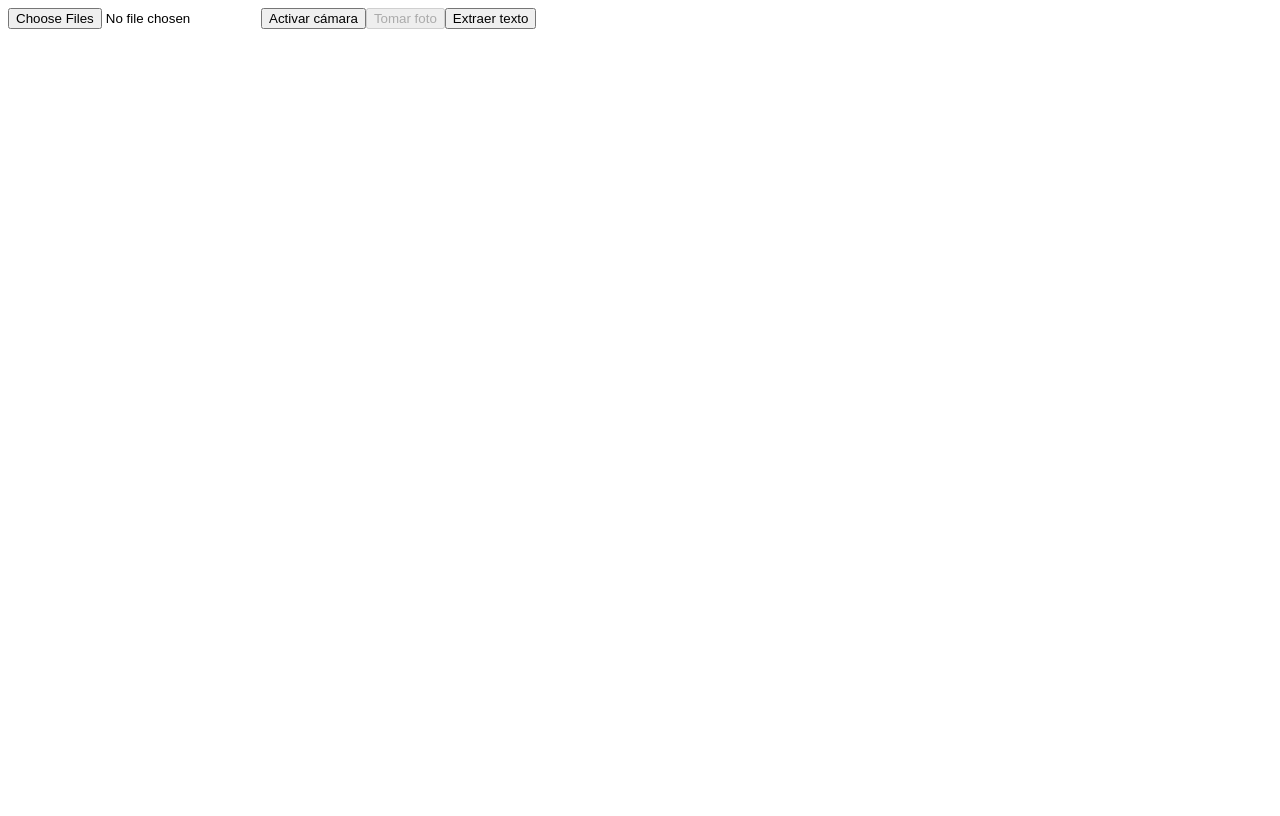
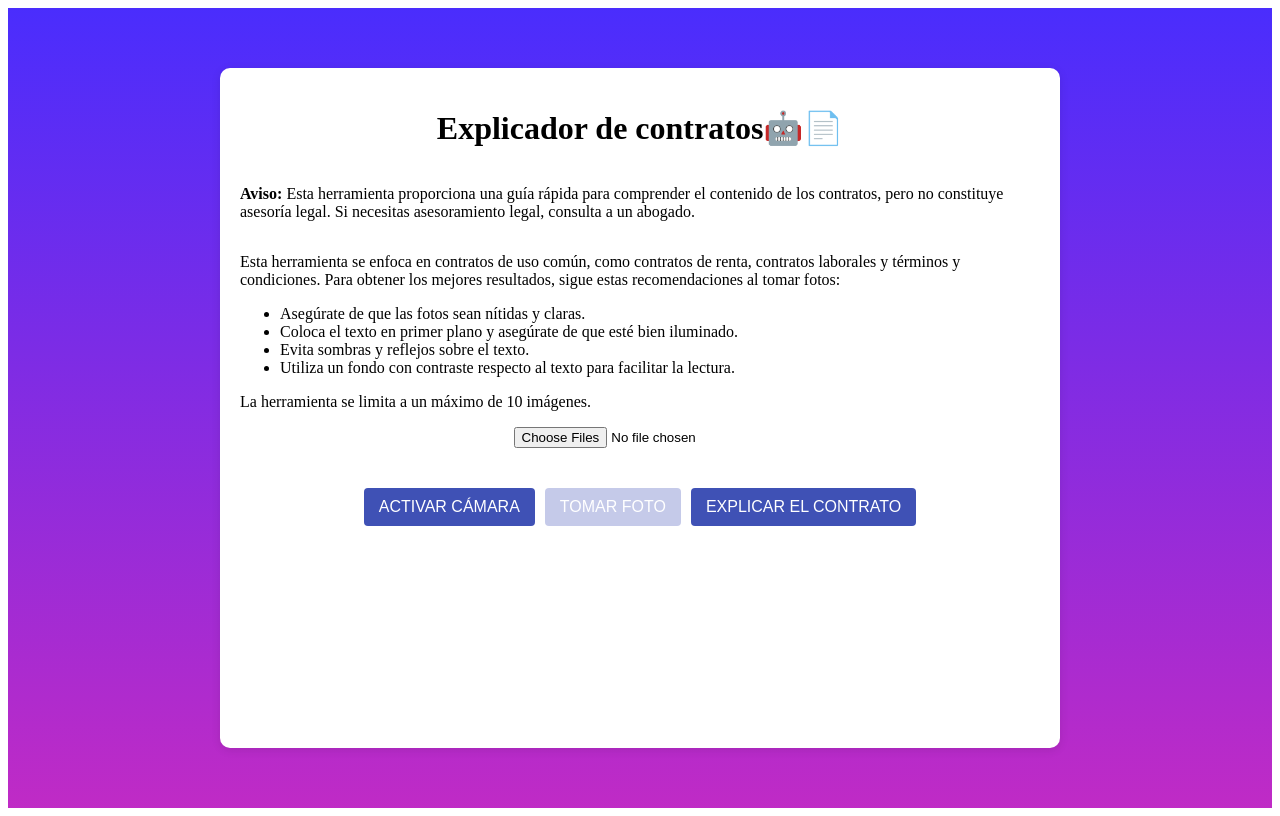
Before and after one commit to Hermestech/contract-explainer, a Nuxt app: page /ocr in a window 1280 px wide. Built offline with nearby package versions, Linux system fonts and the light colour scheme.

Commit message:
prototype working

```diff
--- a/components/ImagePreview.vue
+++ b/components/ImagePreview.vue
@@ -1,5 +1,5 @@
 <template>
-  <div>
+  <div class="image-preview">
     <img :src="src" alt="Cargando imagen..." />
   </div>
 </template>
@@ -14,3 +14,18 @@ export default {
   },
 };
 </script>
+
+<style scoped>
+.image-preview {
+  width: 320px;
+  height: 180px;
+  overflow: hidden;
+  position: relative;
+}
+
+.image-preview img {
+  object-fit: cover;
+  width: 100%;
+  height: 100%;
+}
+</style>
--- a/nuxt.config.js
+++ b/nuxt.config.js
@@ -33,9 +33,13 @@ export default {
 
   // Modules: https://go.nuxtjs.dev/config-modules
   modules: [
+    '@nuxtjs/dotenv'
   ],
 
   // Build Configuration: https://go.nuxtjs.dev/config-build
   build: {
+  },
+  env: {
+    CHATGPT_API_KEY: process.env.CHATGPT_API_KEY,
   }
 }
--- a/pages/ocr.vue
+++ b/pages/ocr.vue
@@ -1,31 +1,60 @@
 <template>
-  <div>
-    <input type="file" @change="loadImages" multiple />
-    <button @click="toggleCamera" :disabled="cameraActive">
+  <div class="main-container">
+    <div class="content-container">
+            <h1 class="title">Explicador de contratos🤖📄 </h1>
+      <p class="disclaimer">
+        <strong>Aviso:</strong> Esta herramienta proporciona una guía rápida para comprender el contenido de los contratos, pero no constituye asesoría legal. Si necesitas asesoramiento legal, consulta a un abogado.
+      </p>
+      <p class="instructions">
+        Esta herramienta se enfoca en contratos de uso común, como contratos de renta, contratos laborales y términos y condiciones. Para obtener los mejores resultados, sigue estas recomendaciones al tomar fotos:
+        <ul>
+          <li>Asegúrate de que las fotos sean nítidas y claras.</li>
+          <li>Coloca el texto en primer plano y asegúrate de que esté bien iluminado.</li>
+          <li>Evita sombras y reflejos sobre el texto.</li>
+          <li>Utiliza un fondo con contraste respecto al texto para facilitar la lectura.</li>
+        </ul>
+        La herramienta se limita a un máximo de 10 imágenes.
+      </p>
+      <input type="file" @change="loadImages" multiple/>
+      <div class="button-row">
+        <button @click="toggleCamera" :disabled="cameraActive" class="mui-button">
             {{ cameraActive ? 'Cámara activada' : 'Activar cámara' }}
         </button>
+        <button @click="takePicture" :disabled="!cameraActive || takingPhoto" class="mui-button">
+            {{ takingPhoto ? 'Tomando foto...' : 'Tomar foto' }}
+        </button>
+        <button v-if="photoSrc" @click="resetPhoto" class="mui-button">Tomar otra foto</button>
+        <button @click="extractTextFromAllImages" class="mui-button">
+           Explicar el contrato
+        </button>
+      </div>
       <div v-if="cameraActive" class="camera-container">
         <video ref="video" autoplay playsinline></video>
         <div class="guide"></div>
       </div>
       <div v-if="loading" class="spinner"></div>
-    <button @click="takePicture" :disabled="!cameraActive || takingPhoto">
-        {{ takingPhoto ? 'Tomando foto...' : 'Tomar foto' }}
-    </button>
-    <button v-if="photoSrc" @click="resetPhoto">Tomar otra foto</button>
+      <div class="image-grid">
         <image-preview
         v-for="(image, index) in images"
         :key="index"
         :src="image.src"
         :extractedText="image.extractedText"
         />
-    <button @click="extractTextFromAllImages">Extraer texto</button>
-    <pre v-if="allExtractedText">{{ allExtractedText }}</pre>
+      </div>
+      <div v-if="chatGPTOutput" class="chatgpt-response">
+        <h3 v-t="'response'"></h3>
+        <ul class="chat-list">
+          <li class="chat-list" v-for="(item, index) in chatGPTOutput" :key="index">{{ item }}</li>
+        </ul>
+      </div>
+    </div>
   </div>
 </template>
+
 <script>
 import ImagePreview from '../components/ImagePreview.vue';
 import Tesseract from 'tesseract.js'
+import { Configuration, OpenAIApi } from 'openai';
 
 export default {
     components: {
@@ -60,20 +89,21 @@ export default {
     });
 },
     async extractTextFromAllImages() {
-  console.log('me diste click')
   this.allExtractedText = '';
   for (let i = 0; i < this.images.length; i++) {
     try {
       this.allExtractedText += `Imagen ${i + 1}:\n`;
       const result = await Tesseract.recognize(this.images[i].src, "spa");
-      this.allExtractedText += result.data.text;
+      const cleanedText = this.removeUnnecessarySpaces(result.data.text);
+      this.allExtractedText += cleanedText;
       this.allExtractedText += '\n\n';
-      this.sendToChatGPT(this.allExtractedText)
     } catch (error) {
       console.error("Error al extraer texto:", error);
       this.allExtractedText += 'Error al extraer texto.\n\n';
     }
   }
+  // Llamar a sendToChatGPT fuera del bucle for, después de extraer el texto de todas las imágenes
+  this.sendToChatGPT(this.allExtractedText);
 },
 async toggleCamera() {
   if (!this.cameraActive) {
@@ -98,6 +128,13 @@ async toggleCamera() {
     }
     this.cameraActive = false;
   }
+    },
+removeUnnecessarySpaces(text) {
+  const lines = text.split('\n');
+  const cleanedLines = lines.map(line => {
+    return line.trim().replace(/\s+/g, ' ');
+  });
+  return cleanedLines.join('\n');
 },
 async takePicture() {
   if (!this.cameraActive || this.takingPhoto) return;
@@ -125,37 +162,91 @@ resetPhoto() {
     },
     async sendToChatGPT(text) {
       try {
-        const apiKey = "key"
-        const apiUrl = "url"
-        const headers = {
-          "Content-Type": "application/json",
-          "Authorization": `Bearer ${apiKey}`
-        }
+        const apiKey = process.env.CHATGPT_API_KEY;
+        const configuration = new Configuration({ apiKey });
+        const openai = new OpenAIApi(configuration);
 
-        const data = {
-          prompt: text,
-          max_tokens: 100,
+        const basePrompt = "Actua como si fueras un abogado con mucha experiencia en derecho Mexicano. Enlista los puntos más relevantes del documento, recuerda devolverlos en formato de lista para tener mayor legibilidad. Explica cada punto como si tuviera 10 años,también explícame cuáles serían mis obligaciones si firmara ese contrato y cuáles serían las obligaciones de la otra parte. Dime si encuentras algo que pudiera resultarme muy perjudicial si firmara. Si encuentras conceptos dificiles de comprender para mi que no soy abogado, explicame qué significan"
+
+        const completion = await openai.createCompletion({
+          model: "text-davinci-003",
+          prompt: basePrompt + text,
+          max_tokens: 1200,
           temperature: 0.3,
-        }
-        const response = await fetch(apiUrl, {
-          method: "POST",
-          headers,
-          body: JSON.stringify(data)
         })
-        const chatGPTResponse = await response.json()
-        const output = chatGPTResponse.choices[0].text
-        this.chatGPTOutput = output
+
+        this.chatGPTOutput = this.parseString(completion.data.choices[0].text)
+
       } catch (error) {
         console.error("Error al enviar texto a ChatGPT:", error);
         this.chatGPTOutput = 'Error al enviar texto a ChatGPT.'
       }
+    },
+    parseString(input) {
+    const regex = /\d+\.\s/g;
+    const splitString = input.split(regex);
 
-  }
+    return splitString.filter((item) => item !== '');
+    },
 }
 }
 </script>
 
 <style scoped>
+
+.main-container {
+  display: flex;
+  justify-content: center;
+  align-items: center;
+  min-height: 100vh;
+  background-image: linear-gradient(0deg, rgba(189,34,195,0.9626444327731093) 0%, rgba(74,45,253,1) 100%);
+}
+
+.content-container {
+  width: 100%;
+  max-width: 800px;
+  min-height: 80vh;
+  display: flex;
+  flex-direction: column;
+  align-items: center;
+  background-color: white;
+  padding: 20px;
+  border-radius: 10px;
+  box-shadow: 0 2px 10px rgba(0, 0, 0, 0.1);
+}
+
+
+.button-row {
+  display: flex;
+  flex-wrap: wrap;
+  justify-content: center;
+  gap: 10px;
+  margin-top: 40px;
+  margin-bottom: 20px;
+}
+
+.mui-button {
+  display: inline-block;
+  background-color: #3f51b5;
+  color: white;
+  padding: 10px 15px;
+  border: none;
+  border-radius: 4px;
+  font-size: 16px;
+  font-weight: 500;
+  text-transform: uppercase;
+  cursor: pointer;
+  transition: background-color 0.3s;
+}
+
+.mui-button:disabled {
+  background-color: #c5cae9;
+  cursor: not-allowed;
+}
+
+.mui-button:hover {
+  background-color: #283593;
+}
 
 video {
   width: 100%;
@@ -226,4 +317,23 @@ video {
       font-family: monospace;
       white-space: pre-wrap;
 }
+
+.image-grid {
+  display: flex;
+  flex-wrap: wrap;
+  justify-content: center;
+}
+
+image-preview {
+  flex-basis: 100%;
+  max-width: 100%;
+  padding: 8px;
+}
+
+@media (min-width: 768px) {
+  image-preview {
+    flex-basis: calc(100% / 3);
+    max-width: calc(100% / 3);
+  }
+}
 </style>
```
Also changed, not shown: package.json (+8 -6 lines), 1 other file (tests, documents, lock files or other folders). Lines whose indentation alone changed are shown as unchanged.
